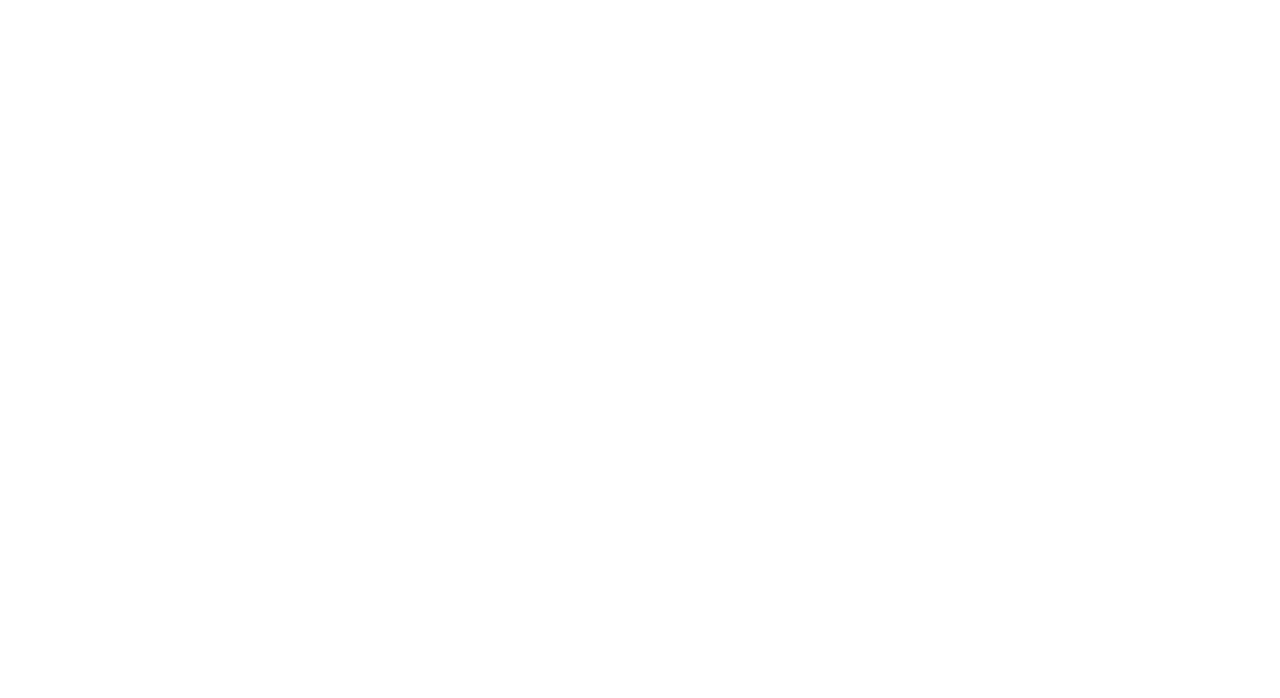
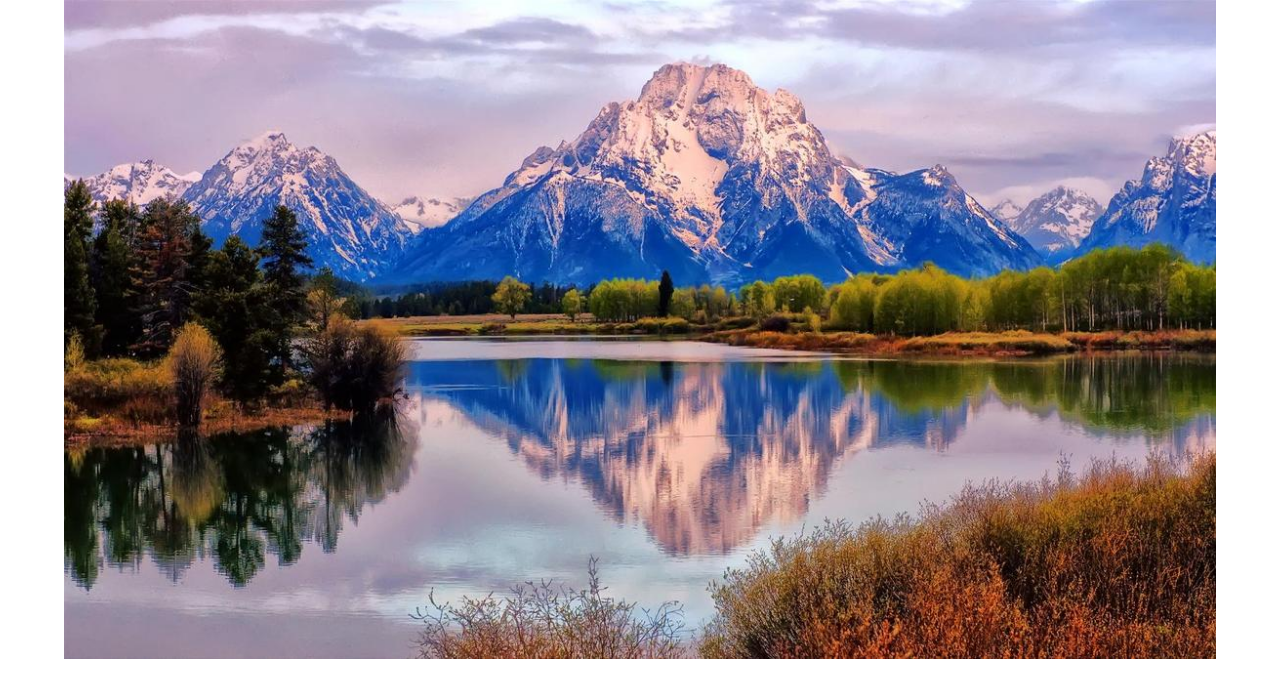
Before and after one commit to mdr-uma/tailwind-css-sandbox, a React (Create React App) app: page / in a window 1280 px wide. Shown: the top 698 px of the page. Built offline with nearby package versions, Linux system fonts and the light colour scheme; the HTML template or start-up script is replaced by a standard one.

Commit message:
add image to add backdrop filter

```diff
--- a/src/components/BackDropFilter.js
+++ b/src/components/BackDropFilter.js
@@ -1,9 +1,12 @@
 import React from 'react'
+import Image from '../images/wyoming-scenery.jpeg'
 
 const BackDropFilter = () => {
     return(
-        <div>
-
+        <div className="mx-16 relative">
+            <div className="absolute w-full">
+                <img src={Image} alt='' className="w-full"/>
+            </div>
         </div>
     )
 }
```
